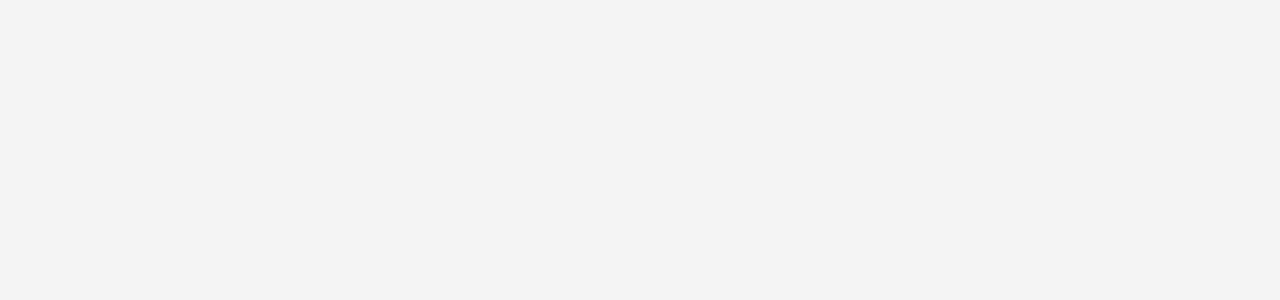
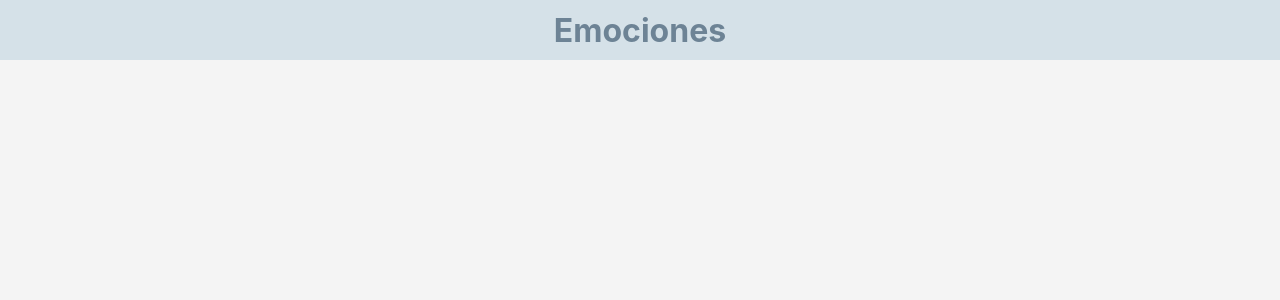
Before and after one commit to kikeelectronico/emociones, a React (Create React App) app in the folder emociones/: page / in a window 1280 px wide. Shown: the top 300 px of the page. Built offline with nearby package versions, Linux system fonts and the light colour scheme.

Commit message:
add header

```diff
--- a/emociones/src/App.css
+++ b/emociones/src/App.css
@@ -1,3 +1,17 @@
 .App {
   text-align: center;
 }
+
+.header {
+  height: 60px;
+  display: flex;
+  flex-direction: column;
+  align-items: center;
+  justify-content: center;
+  background-color: #d5e1e8;
+}
+
+.header > h1 {
+  margin: 0px;
+  color: #6d8395;
+}
--- a/emociones/src/App.js
+++ b/emociones/src/App.js
@@ -4,7 +4,9 @@
 function App() {
   return (
     <div className="App">
-
+      <header className="header">
+       <h1>Emociones</h1>
+      </header>
     </div>
   );
 }
```
